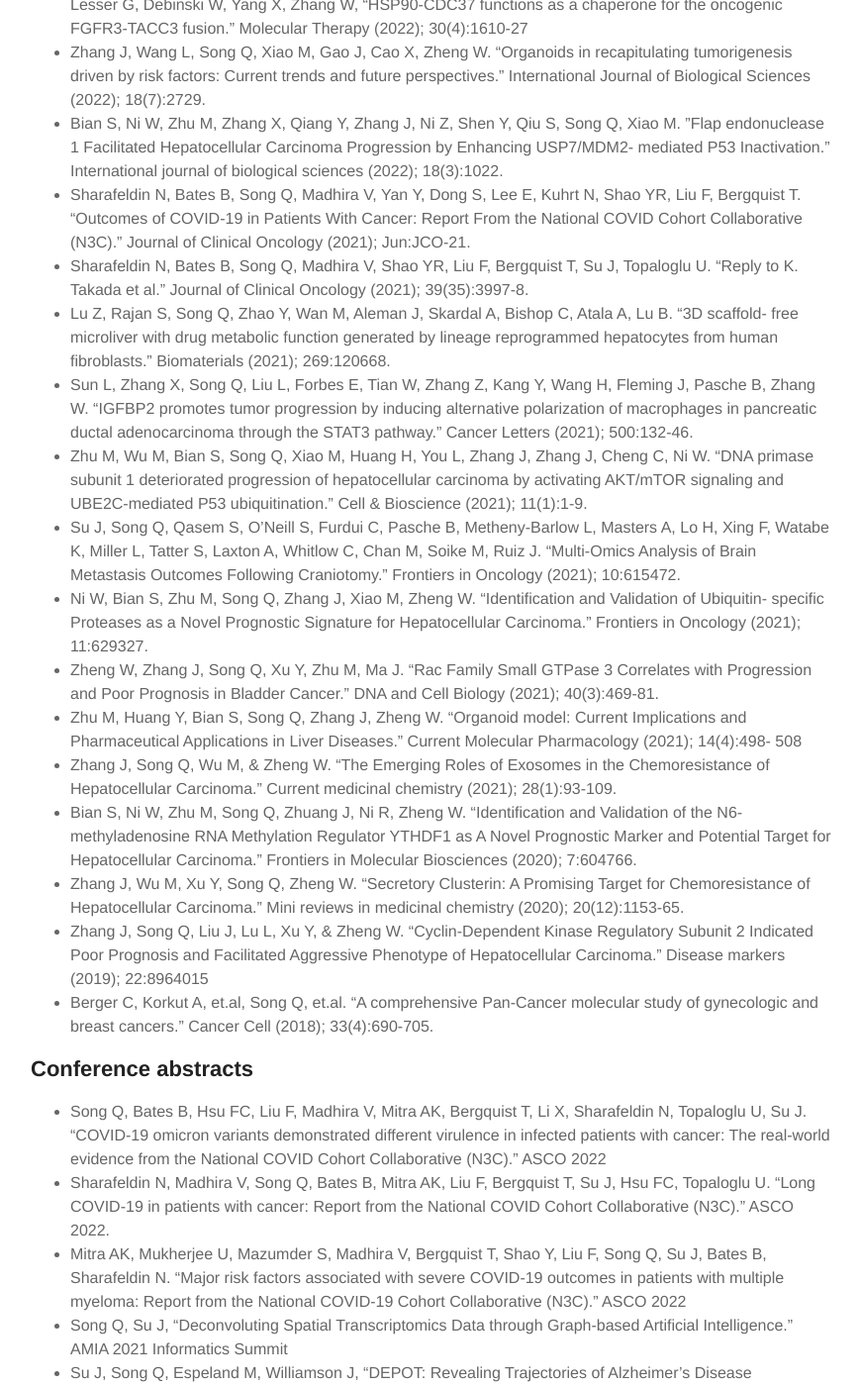
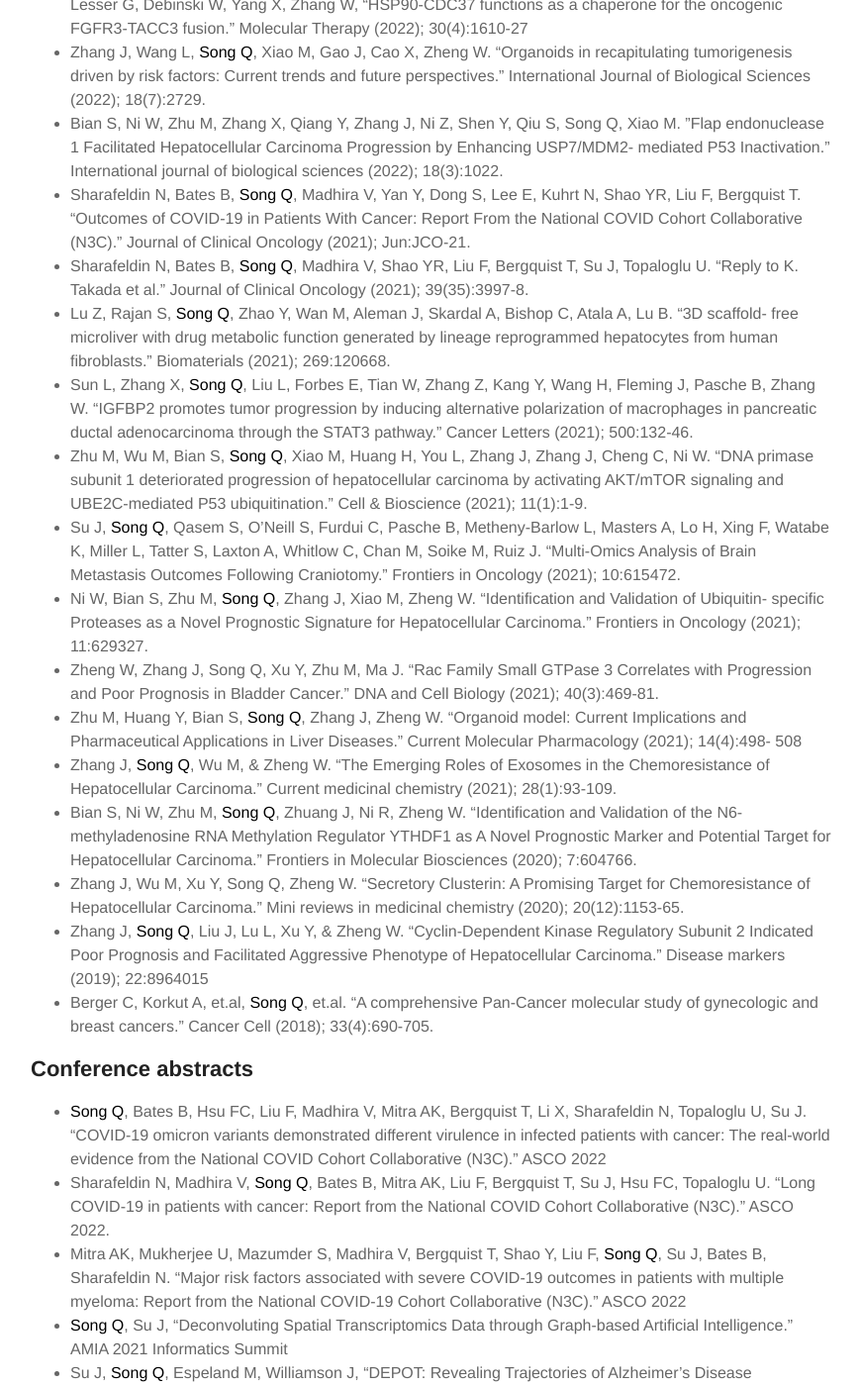
Before and after one commit to QSong-github/SongLab, a Jekyll site: the page built from pages/publication.md, in a window 1280 px wide and 1400 px high, scrolled down 2733 px. Shown: the whole window at 99% size, without its empty margins (204-1073 px from the left). Built offline with Jekyll 4.4.1, drawn with Linux system fonts in a browser that asks for light colours; some of the changed text lies outside the part shown.

Commit message:
Update publication.md

```diff
--- a/pages/publication.md
+++ b/pages/publication.md
@@ -5,51 +5,51 @@ layout: page
 # Publication
 
 ## Methodology
-* Tang Z, Zhang T, Yang B, Su J, Song Q*, “SpaRx: Elucidate single-cell spatial heterogeneity of drug
+* Tang Z, Zhang T, Yang B, Su J, **Song Q***, “SpaRx: Elucidate single-cell spatial heterogeneity of drug
 responses for personalized treatment.” Under Revision in Briefings in Bioinformatics
-* Chen M, Xu C, Xu Z, He Z, Su J, Song Q*, “SCRN: Single-cell Gene Regulatory Network Identification
+* Chen M, Xu C, Xu Z, He Z, Su J, **Song Q***, “SCRN: Single-cell Gene Regulatory Network Identification
 in Alzheimer’s disease.” Under Review in  IEEE/ACM Transactions on Computational Biology and Bioinformatics
 * Zhang J, Liu Q, Zhang H, Dai M,  Song   Q, Yang D, Wu G, Chen M. “Uncovering the System
 Vulnerability and Criticality of Human Brain under Evolving Neuropathological Events in Alzheimer’s
 Disease.” Under Revision in Physics in Medicine and Biology
-* Wu C, Ning W, Wu T, Chen J, Yao H, Tao Z, Wang G, Zhao X, Diao K, Wang J, Song Q, Liu X,
+* Wu C, Ning W, Wu T, Chen J, Yao H, Tao Z, Wang G, Zhao X, Diao K, Wang J, **Song Q**, Liu X,
 “TCfinder: robust tumor cell discrimination in scRNA-seq based on gene pathway activity.” Under
 Review in Bioinformatics
 * Tang Z, Zhang T, Yang B, Su J,  Song   Q*, “SiGra: Single-cell spatial elucidation through image-
 augmented graph transformer.” Nature Communications (Accepted)
-* Tang Z, Zhang T, Yang B, Su J, Song Q*, “spaCI: deciphering spatial cellular communications through
+* Tang Z, Zhang T, Yang B, Su J, **Song Q***, “spaCI: deciphering spatial cellular communications through
 adaptive graph model.” Briefings in Bioinformatics, (2023); bbac563.
-* Rao F, Chen M, Yang D, Morrell B, Song Q*, Zhu W. “scENT for revealing gene clusters from single-
+* Rao F, Chen M, Yang D, Morrell B, **Song Q***, Zhu W. “scENT for revealing gene clusters from single-
 cell RNA-seq data.” IEEE/ACM Transactions on Computational Biology and Bioinformatics. (2023)
-* Chen M, Xu C, Xu Z, He Z, Su J, Song Q*, “Uncovering the dynamic effects of DEX treatment on lung
+* Chen M, Xu C, Xu Z, He Z, Su J, **Song Q***, “Uncovering the dynamic effects of DEX treatment on lung
 cancer by integrating bioinformatic inference and multiscale modeling of scRNA-seq and proteomics
 data.” Computers in biology and medicine (2022); 149,105999.
-* Chen M, Jia S, Xue M, Huang H, Xu Z, Yang D, Zhu W, Song Q*. “Dual-Stream Subspace Clustering
+* Chen M, Jia S, Xue M, Huang H, Xu Z, Yang D, Zhu W, **Song Q***. “Dual-Stream Subspace Clustering
 Network for Revealing Gene Targets in Alzheimer’s Disease.”  Computers in Biology and Medicine
 (2022); 106305.
-* Song Q*, Jin L, Zhu X, Su J, “SMGR: a joint sstatistical method for integrative analysis of single-cell
+* **Song Q***, Jin L, Zhu X, Su J, “SMGR: a joint sstatistical method for integrative analysis of single-cell
 multi-omics data.” NAR genomics and bioinformatics (2022); 4(3), lqac056.
-* Song Q, Su J, Zhang W. “scGCN: a Graph Convolutional Networks Algorithm for Knowledge Transfer
+* **Song Q**, Su J, Zhang W. “scGCN: a Graph Convolutional Networks Algorithm for Knowledge Transfer
 in Single Cell Omics.” Nature Communications (2021); (12):1-11.
 * Song   Q*, Su J. “DSTG: Deconvoluting Spatial Transcriptomics Data through Graph-based Artificial
 Intelligence.” Briefings in Bioinformatics (2021); bbaa414.
 * Song   Q, Su J, Miller L, Zhang W. “scLM: automatic detection of consensus gene clusters across
 multiple single-cell datasets.” Genomics, Proteomics & Bioinformatics (2020); 19(2), 330–341.
-* Song Q, Wang H, Miller L and Zhou X. “Systems biology approach to studying proliferation-dependent
+* **Song Q**, Wang H, Miller L and Zhou X. “Systems biology approach to studying proliferation-dependent
 prognostic subnetworks in breast cancer.” Scientific Reports (2015); 12981.
-* Tang Z, Zhang T, Song Q, Su J, Yang B. “PINet: Privileged Information Improve the Interpretablity and
+* Tang Z, Zhang T, **Song Q**, Su J, Yang B. “PINet: Privileged Information Improve the Interpretablity and
 generalization of structural MRI in Alzheimer’s Disease.” ACM-BCB 2023 (Accepted).
-* Xu E, Zhang J, Li J, Song Q, Yang D, Wu G, Chen M. “Pathology Steered Stratification Network for
+* Xu E, Zhang J, Li J, **Song Q**, Yang D, Wu G, Chen M. “Pathology Steered Stratification Network for
 Subtype Identification in Alzheimer's Disease.” Medical Physics (Accepted)
 * Luo J, Liu L, Suresh V,  Song   Q, and Zhou X. "RPI-Bind: a structure-based method for accurate
 identification of RNA-protein binding sites." Scientific Reports (2017); 7(1):1-3.
 
 ## Applications
-* Wu S, Sharma S, Wu K, Tyagi A, Song Q, Zhang W, Miller L, Pullikuth A, Xing F, Zhao D, Deshpande
+* Wu S, Sharma S, Wu K, Tyagi A, **Song Q**, Zhang W, Miller L, Pullikuth A, Xing F, Zhao D, Deshpande
 R, Liu Y, Snoike Y, Ruiz J, Chan M, Chou J, Lyu F, Watabe K, “Engineered tumor antigen receptor
 macrophage as immunotherapy for brain metastasis of lung cancer.” Submitted to in  Science
 Immunology
-* Miao X, Wang H, Fan C, Song Q, Ding R, Wu J, Hu H, Chen K, Ji P, Wen Q, Shi M, Ye B, Fu D, Xiang
+* Miao X, Wang H, Fan C, **Song Q**, Ding R, Wu J, Hu H, Chen K, Ji P, Wen Q, Shi M, Ye B, Fu D, Xiang
 M. “A polygenic lipid metabolic prognostic model improves the efficacy for outcome, chemotherapy and
 immunotherapy response prediction in head and neck squamous cell carcinoma.” Under Revision in
 Cancer Cell International
@@ -57,138 +57,138 @@ Cancer Cell International
 reprogramming efficiency of tumor cells in a 3D-printed tumor-on-a-chip model.” Under Revision in
 Bioactive Materials
 * Walton N, Nagarajan R, Wang C, Sincan M, Freimuth R, Everman D, Walton D, Lemas D, Benos P,
-Alekseyenko A, Song Q, Uzun E, Taylor C, Alpher U, Person T, Rappoport N, Zhao Z, Williams M.
+Alekseyenko A, **Song Q**, Uzun E, Taylor C, Alpher U, Person T, Rappoport N, Zhao Z, Williams M.
 “Enabling Clinical Application of Artificial Intelligence in Genomics: An Analysis of Current State and
 Future Needs - From the AMIA Genomics and Translational Bioinformatics Workgroup.” Under Revision
 in JAMIA
 * Bouch RJ, Zhang J, Miller BC, Robbins CJ, Mosher TH, Li W, Krupenko SA, Nagpal R, Zhao J, Lu Y,
-Nikiforov MA, Song Q*, He Z*. “Inflammatory Th17 cells in autoimmune colitis are distinguishable from
+Nikiforov MA, **Song Q***, He Z*. “Inflammatory Th17 cells in autoimmune colitis are distinguishable from
 infection-induced   Th17   cells   through   serine   metabolism-dependency.”   Journal   of   Experimental
 Medicine, 2023 Oct 2;220(10).
-* Song Q, O’Neill S, Pasche B, Miller L, Ruiz J, Chan M, Soike M, “Single Cell RNA Sequencing Reveals
+* **Song Q**, O’Neill S, Pasche B, Miller L, Ruiz J, Chan M, Soike M, “Single Cell RNA Sequencing Reveals
 Pan-Brain Metastasis Immune Landscape.” Communications Biology (Accepted)
 * Song   Q, Bates B, Shao YR, Hsu F, Liu F, Madhira V, Mitra A, Bergquist T, Kavuluru R, Li X,
 Sharafeldin N, Su J, Topaloglu U, "Risk and outcome of breakthrough COVID-19 infections in
 vaccinated patients with cancer: real-word evidence from the National COVID Cohort Collaborative
 (N3C)." Journal of Clinical Oncology (2022); 40(13),1414–1427.
-* Song Q, L Liu, “Single-Cell RNA-Seq Technologies and Computational Analysis Tools: Application in
+* **Song Q**, L Liu, “Single-Cell RNA-Seq Technologies and Computational Analysis Tools: Application in
 Cancer Research.” Methods in molecular biology (2022); 2413, 245–255.
-* Song Q, Hawkins G, Wudel L, et.al. “Dissecting intratumoral myeloid cell plasticity by single cell RNA-
+* **Song Q**, Hawkins G, Wudel L, et.al. “Dissecting intratumoral myeloid cell plasticity by single cell RNA-
 seq.” Cancer Medicine (2019); 8(6):3072-85.
-* Song Q, Zhang W and Sun Y. “Haploinsufficiency and mutation are two sides of the cancer coin as
+* **Song Q**, Zhang W and Sun Y. “Haploinsufficiency and mutation are two sides of the cancer coin as
 cause and therapeutics target.” Translational Cancer Research (2017); S590-S593
-* Zhang J, Gu C, Song Q<sup>#</sup>, Zhu M, Xu Y, Xiao M, Zheng W. “Identifying cancer-associated fibroblasts as
+* Zhang J, Gu C, **Song Q**<sup>#</sup>, Zhu M, Xu Y, Xiao M, Zheng W. “Identifying cancer-associated fibroblasts as
 emerging targets for hepatocellular carcinoma.” Cell & Bioscience (2020);10(1):1-5.
-* Mitra AK, Mukherjee U, Mazumder S, Madhira V, Bergquist T, Shao Y, Liu F, Song Q, Su J, Kumar S,
+* Mitra AK, Mukherjee U, Mazumder S, Madhira V, Bergquist T, Shao Y, Liu F, **Song Q**, Su J, Kumar S,
 Bates B, Sharafeldin N, Topaloglu U, “Sample average treatment effect on the treated analysis using
 counterfactual explanation identifies BMT and SARS-CoV-2 vaccination as protective risk factors
 associated with COVID-19 severity and survival in patients with multiple myeloma.”  Blood Cancer
 Journal (Accepted)
 * Liu Y, Smith M, Wang Y, D’Agostino R, Ruiz J, Lycan T, Kucera G, Miller L, Li W, Chan M, Farris M, Su
-J, Song Q, Zhao D, Chandrasekaran A, Xing F, “c-Met mediated cytokine network promotes brain
+J, **Song Q**, Zhao D, Chandrasekaran A, Xing F, “c-Met mediated cytokine network promotes brain
 metastasis of breast cancer by remodeling neutrophil activities.” Cancers (2023);15(9):2626.
 * Meyers A, Wang Z, Han W, hao Q, Zabalawi M, Duan L, Zhang Q, Manne R, Lorenzo F, Quinn M,
 Song   Q, Fan D, Lin H, Furdui C, Locasale J, McCall C, Zhu X. “Pyruvate dehydrogenase kinase
 supports macrophage NLRP3 inflammasome activation during acute inflammation.”  Cell Reports
 (2023); 42(1):111941
-* Jiang Y, Song L, Lin Y, Li T, Li B, Mao X, Song Q, Xing C, Zheng G, Huang S, Jin L, “ROS-mediated
+* Jiang Y, Song L, Lin Y, Li T, Li B, Mao X, **Song Q**, Xing C, Zheng G, Huang S, Jin L, “ROS-mediated
 SRMS activation confers platinum resistance in ovarian cancer.” Oncogene (2023);1-13.
 * Ji   Z,   Song   Q,   Su   J.   “Advanced   computational   systems   biology   approaches   for   accelerating
 comprehensive research of the human brain.” Frontiers in Genetics (2023);14.
 * N Yao, W Jiang, Y Wang, Q   Song, X Cao, Zheng W, Zhang J, "An immune-related signature for
 optimizing prognosis prediction and treatment decision of hepatocellular carcinoma." European Journal
 of Medical Research (2023); 28(1):123.
-* Liu Y, Wang L, Song Q, Ali M, Crowe W, Kucera G, Hawkins G, Soker S, Thomas K, Miller L, Lu Y,
+* Liu Y, Wang L, **Song Q**, Ali M, Crowe W, Kucera G, Hawkins G, Soker S, Thomas K, Miller L, Lu Y,
 Bellinger C, Zhang W, Habib A, Petty J, Zhao D. “Intrapleural nano-immunotherapeutic promotes innate
 and adaptive immune responses to enhance anti-PD-L1 therapy for malignant pleural effusion.” Nature
 Nanotechnology (2022); 17(2):206-16.
-* Yoo KW, Yadav MK, Song Q, Atala A, Lu B. “Targeting DNA polymerase to DNA double-strand breaks
+* Yoo KW, Yadav MK, **Song Q**, Atala A, Lu B. “Targeting DNA polymerase to DNA double-strand breaks
 reduces DNA deletion size and increases templated insertions generated by CRISPR/Cas9.” Nucleic
 Acids Research (2022); 50(7):3944-57.
-* Triozzi P, Stirling E, Song Q, Westwood B, Kooshki B, Forbes E, Holbrook B, Cook K, Alexander-Miller
+* Triozzi P, Stirling E, **Song Q**, Westwood B, Kooshki B, Forbes E, Holbrook B, Cook K, Alexander-Miller
 M, Miller L, Zhang W, Soto-Pantoja D, “Circulating Immune Bioenergetic, Metabolic, and Genetic
 Signatures Predict Melanoma Patients' Response to Anti–PD-1 Immune Checkpoint Blockade.” Clinical
 Cancer Research (2022); 28 (6): 1192–1202
-* Li T, Mehraein-Ghomi F, Forbes E, Namjoshi S, Ballard A, Song Q, Chou P, Wang X, Kerrigan B, Lang
+* Li T, Mehraein-Ghomi F, Forbes E, Namjoshi S, Ballard A, **Song Q**, Chou P, Wang X, Kerrigan B, Lang
 F, Lesser G, Debinski W, Yang X, Zhang W, “HSP90-CDC37 functions as a chaperone for the
 oncogenic FGFR3-TACC3 fusion.” Molecular Therapy (2022); 30(4):1610-27
-* Zhang J, Wang L, Song Q, Xiao M, Gao J, Cao X, Zheng W. “Organoids in recapitulating tumorigenesis
+* Zhang J, Wang L, **Song Q**, Xiao M, Gao J, Cao X, Zheng W. “Organoids in recapitulating tumorigenesis
 driven by risk factors: Current trends and future perspectives.”  International Journal of Biological
 Sciences (2022); 18(7):2729.
 * Bian S, Ni W, Zhu M, Zhang X, Qiang Y, Zhang J, Ni Z, Shen Y, Qiu S, Song  Q, Xiao M. ”Flap
 endonuclease   1   Facilitated   Hepatocellular   Carcinoma   Progression   by   Enhancing   USP7/MDM2-
 mediated P53 Inactivation.” International journal of biological sciences (2022); 18(3):1022.
-* Sharafeldin N, Bates B, Song Q, Madhira V, Yan Y, Dong S, Lee E, Kuhrt N, Shao YR, Liu F, Bergquist
+* Sharafeldin N, Bates B, **Song Q**, Madhira V, Yan Y, Dong S, Lee E, Kuhrt N, Shao YR, Liu F, Bergquist
 T. “Outcomes of COVID-19 in Patients With Cancer: Report From the National COVID Cohort
 Collaborative (N3C).” Journal of Clinical Oncology (2021); Jun:JCO-21.
-* Sharafeldin N, Bates B, Song Q, Madhira V, Shao YR, Liu F, Bergquist T, Su J, Topaloglu U. “Reply to
+* Sharafeldin N, Bates B, **Song Q**, Madhira V, Shao YR, Liu F, Bergquist T, Su J, Topaloglu U. “Reply to
 K. Takada et al.” Journal of Clinical Oncology (2021); 39(35):3997-8.
-* Lu Z, Rajan S, Song Q, Zhao Y, Wan M, Aleman J, Skardal A, Bishop C, Atala A, Lu B. “3D scaffold-
+* Lu Z, Rajan S, **Song Q**, Zhao Y, Wan M, Aleman J, Skardal A, Bishop C, Atala A, Lu B. “3D scaffold-
 free microliver with drug metabolic function generated by lineage reprogrammed hepatocytes from
 human fibroblasts.” Biomaterials (2021); 269:120668.
-* Sun L, Zhang X, Song Q, Liu L, Forbes E, Tian W, Zhang Z, Kang Y, Wang H, Fleming J, Pasche B,
+* Sun L, Zhang X, **Song Q**, Liu L, Forbes E, Tian W, Zhang Z, Kang Y, Wang H, Fleming J, Pasche B,
 Zhang W. “IGFBP2 promotes tumor progression by inducing alternative polarization of macrophages in
 pancreatic ductal adenocarcinoma through the STAT3 pathway.” Cancer Letters (2021); 500:132-46.
-* Zhu M, Wu M, Bian S, Song Q, Xiao M, Huang H, You L, Zhang J, Zhang J, Cheng C, Ni W. “DNA
+* Zhu M, Wu M, Bian S, **Song Q**, Xiao M, Huang H, You L, Zhang J, Zhang J, Cheng C, Ni W. “DNA
 primase subunit 1 deteriorated progression of hepatocellular carcinoma by activating AKT/mTOR
 signaling and UBE2C-mediated P53 ubiquitination.” Cell & Bioscience (2021); 11(1):1-9.
-* Su J, Song Q, Qasem S, O’Neill S, Furdui C, Pasche B, Metheny-Barlow L, Masters A, Lo H, Xing F,
+* Su J, **Song Q**, Qasem S, O’Neill S, Furdui C, Pasche B, Metheny-Barlow L, Masters A, Lo H, Xing F,
 Watabe K, Miller L, Tatter S, Laxton A, Whitlow C, Chan M, Soike M, Ruiz J. “Multi-Omics Analysis of
 Brain Metastasis Outcomes Following Craniotomy.” Frontiers in Oncology (2021); 10:615472.
-* Ni W, Bian S, Zhu M, Song Q, Zhang J, Xiao M, Zheng W. “Identification and Validation of Ubiquitin-
+* Ni W, Bian S, Zhu M, **Song Q**, Zhang J, Xiao M, Zheng W. “Identification and Validation of Ubiquitin-
 specific Proteases as a Novel Prognostic Signature for Hepatocellular Carcinoma.”  Frontiers in
 Oncology (2021); 11:629327.
 * Zheng W, Zhang J,  Song   Q, Xu Y, Zhu M, Ma J. “Rac Family Small GTPase 3 Correlates with
 Progression and Poor Prognosis in Bladder Cancer.” DNA and Cell Biology (2021); 40(3):469-81.
-* Zhu M, Huang Y, Bian S, Song Q, Zhang J, Zheng W. “Organoid model: Current Implications and
+* Zhu M, Huang Y, Bian S, **Song Q**, Zhang J, Zheng W. “Organoid model: Current Implications and
 Pharmaceutical Applications in Liver Diseases.” Current Molecular Pharmacology (2021); 14(4):498-
 508
-* Zhang J, Song Q, Wu M, & Zheng W. “The Emerging Roles of Exosomes in the Chemoresistance of
+* Zhang J, **Song Q**, Wu M, & Zheng W. “The Emerging Roles of Exosomes in the Chemoresistance of
 Hepatocellular Carcinoma.” Current medicinal chemistry (2021); 28(1):93-109.
-* Bian S, Ni W, Zhu M, Song Q, Zhuang J, Ni R, Zheng W. “Identification and Validation of the N6-
+* Bian S, Ni W, Zhu M, **Song Q**, Zhuang J, Ni R, Zheng W. “Identification and Validation of the N6-
 methyladenosine RNA Methylation Regulator YTHDF1 as A Novel Prognostic Marker and Potential
 Target for Hepatocellular Carcinoma.” Frontiers in Molecular Biosciences (2020); 7:604766.
 * Zhang   J,   Wu   M,   Xu   Y,  Song   Q,   Zheng   W.   “Secretory   Clusterin:   A   Promising   Target   for
 Chemoresistance   of   Hepatocellular   Carcinoma.”  Mini   reviews   in   medicinal   chemistry  (2020);
 20(12):1153-65.
-* Zhang J, Song Q, Liu J, Lu L, Xu Y, & Zheng W. “Cyclin-Dependent Kinase Regulatory Subunit 2
+* Zhang J, **Song Q**, Liu J, Lu L, Xu Y, & Zheng W. “Cyclin-Dependent Kinase Regulatory Subunit 2
 Indicated Poor Prognosis and Facilitated Aggressive Phenotype of Hepatocellular Carcinoma.” Disease
 markers (2019); 22:8964015
-* Berger C, Korkut A, et.al, Song Q, et.al. “A comprehensive Pan-Cancer molecular study of gynecologic
+* Berger C, Korkut A, et.al, **Song Q**, et.al. “A comprehensive Pan-Cancer molecular study of gynecologic
 and breast cancers.” Cancer Cell (2018); 33(4):690-705.
 
 ## Conference abstracts
-* Song Q, Bates B, Hsu FC, Liu F, Madhira V, Mitra AK, Bergquist T, Li X, Sharafeldin N, Topaloglu U,
+* **Song Q**, Bates B, Hsu FC, Liu F, Madhira V, Mitra AK, Bergquist T, Li X, Sharafeldin N, Topaloglu U,
 Su J. “COVID-19 omicron variants demonstrated different virulence in infected patients with cancer: The
 real-world evidence from the National COVID Cohort Collaborative (N3C).” ASCO 2022
-* Sharafeldin N, Madhira V, Song Q, Bates B, Mitra AK, Liu F, Bergquist T, Su J, Hsu FC, Topaloglu U.
+* Sharafeldin N, Madhira V, **Song Q**, Bates B, Mitra AK, Liu F, Bergquist T, Su J, Hsu FC, Topaloglu U.
 “Long COVID-19 in patients with cancer: Report from the National COVID Cohort Collaborative (N3C).”
 ASCO 2022.
-* Mitra AK, Mukherjee U, Mazumder S, Madhira V, Bergquist T, Shao Y, Liu F, Song Q, Su J, Bates B,
+* Mitra AK, Mukherjee U, Mazumder S, Madhira V, Bergquist T, Shao Y, Liu F, **Song Q**, Su J, Bates B,
 Sharafeldin N. “Major risk factors associated with severe COVID-19 outcomes in patients with multiple
 myeloma: Report from the National COVID-19 Cohort Collaborative (N3C).” ASCO 2022
-* Song Q, Su J, “Deconvoluting Spatial Transcriptomics Data through Graph-based Artificial Intelligence.”
+* **Song Q**, Su J, “Deconvoluting Spatial Transcriptomics Data through Graph-based Artificial Intelligence.”
 AMIA 2021 Informatics Summit
-* Su J, Song Q, Espeland M, Williamson J, “DEPOT: Revealing Trajectories of Alzheimer’s Disease
+* Su J, **Song Q**, Espeland M, Williamson J, “DEPOT: Revealing Trajectories of Alzheimer’s Disease
 Development for Precision Monitoring and Interventions Using Real-world Evidence.”  AMIA 2021
 Informatics Summit
-* Song Q, Su J, Topaloglu U, Zhang W. “scGCN: Leveraging Single-cell Transcriptomics Data through
+* **Song Q**, Su J, Topaloglu U, Zhang W. “scGCN: Leveraging Single-cell Transcriptomics Data through
 Graph-based Artificial Intelligence.” AMIA 2020
-* Song Q, Forbes E, Miller L, Triozzi P, Liu L, Zhang W, Soto-Pantoja D. “Single-cell analysis predicts
+* **Song Q**, Forbes E, Miller L, Triozzi P, Liu L, Zhang W, Soto-Pantoja D. “Single-cell analysis predicts
 immunotherapy response in melanoma.” 2020 Tumor Heterogeneity: From Single Cells to Clinical
 Impact Special Conference Abstracts
 * Song   Q, Su J, Miller L, Zhang W. “scLM: automatic detection of consensus gene clusters across
 multiple single-cell datasets.” Cancer Res 2020
 * Song   Q,   Hawkins   G,   Wudel   L,   et.al.   “Dissecting   intratumoral   cell-cell   interactions   in   myeloid
 reprogramming by single cell RNA-seq.” Cancer Res 2019
-* Su J, Song Q, O’Neill S, Pasche B, Miller L, Ruiz J, Chan M, Soike M. “Single Cell RNA Sequencing
+* Su J, **Song Q**, O’Neill S, Pasche B, Miller L, Ruiz J, Chan M, Soike M. “Single Cell RNA Sequencing
 Reveals Pan-Brain Metastasis Immune Landscape.” AMIA 2020
 * Li T, Mehraein-Ghomi F, Namjoshi S, Song   Q, Ballard E, Forbes M, Chou P, Yang X, Zhang W.
 “Abstract B036: Targeting Hsp90-Cdc37 complex in glioma harboring FGFR3-TACC3.” Mol Cancer
 Ther 2019
 * Sun L,  Song   Q, Tian W, Zhang Z. “MiR-506 suppresses tumor progression by reprogramming
 macrophage polarization in pancreatic ductal adenocarcinoma.” Cancer Res 2019
-* Wu D, Su J, Song Q, Zhou X. “SDF1/CXCR4 regulates stiffness of bone marrow stromal cell through
+* Wu D, Su J, **Song Q**, Zhou X. “SDF1/CXCR4 regulates stiffness of bone marrow stromal cell through
 RhoA and Rac1 GTPases pathway to support myeloma cell proliferation in multiple myeloma.” Cancer
 Research 2013
 
```
